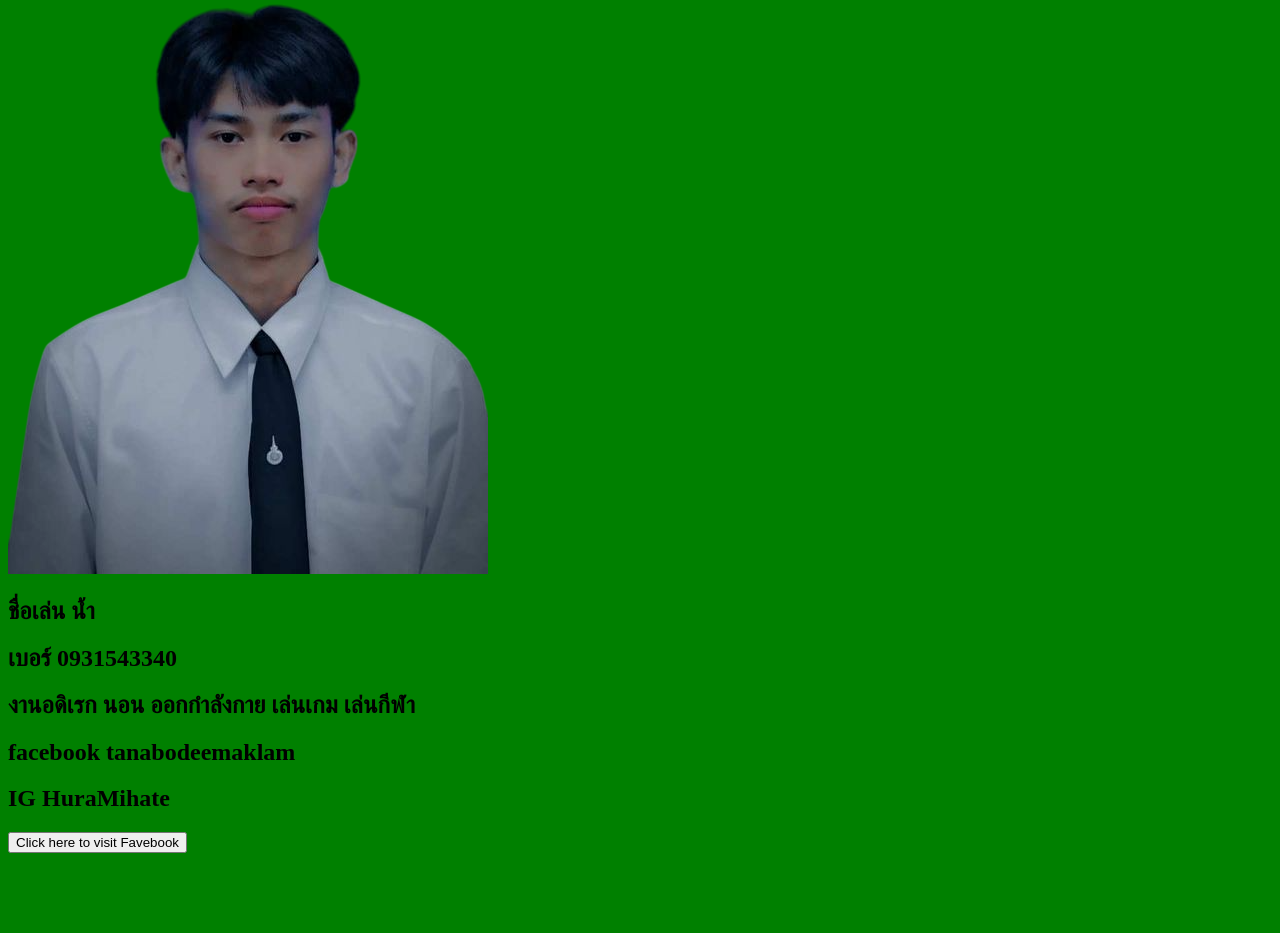
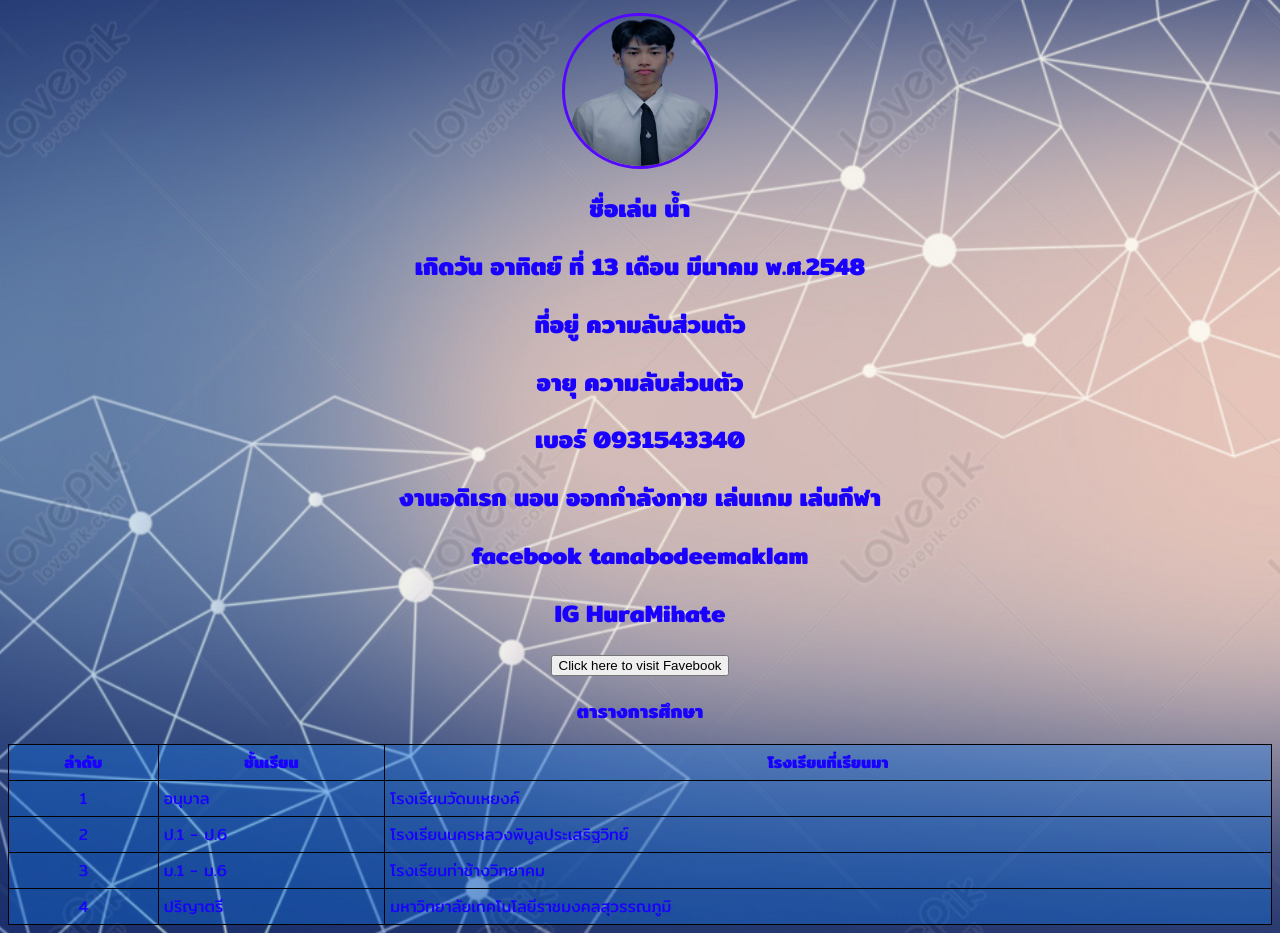
Before and after one commit to Hiura00/profile00, a plain HTML site: page index.html in a window 1280 px wide. Shown: the part 121-1054 px from the top of the page. Before the commit the page ends 982 px from the top, so only its background shows below. Drawn offline with Linux system fonts and the light colour scheme.

Commit message:
Add files via upload

```diff
--- a/index.html
+++ b/index.html
@@ -3,14 +3,47 @@
 
 <head>
     <title>Tanabodee</title>
+    <link rel="preconnect" href="https://fonts.googleapis.com">
+    <link rel="preconnect" href="https://fonts.gstatic.com" crossorigin>
+    <link href="https://fonts.googleapis.com/css2?family=Mitr:wght@200;300;400;500;600;700&display=swap"
+        rel="stylesheet">
+
+
 </head>
 
-<body style= " background-color: Green;">
+<style>
+    body {
+        color: rgb(25, 0, 255);
+        font-family: "Mitr", sans-serif;
+        font-weight: 2000;
+        font-style: normal;
+        place-items: center;
+    }
+    table, th, td {
+  border: 1px solid black;
+  border-collapse: collapse;
+}
+th, td {
+  padding: 5px;
+  text-align: left;
+}
+
+</style>
+
+
+<body style=" background-image: url(l.jpg); background-size: cover; background-position: center;">
 
     <h1>My ธนบดี มะกล่ำ</h1>
     <p>เลขรหัสนักสึกษา 466420241063</p>
-<img src="379543792_877247860626747_2845953321992687946_n-Photoroom.png">
+    <img src="379543792_877247860626747_2845953321992687946_n-Photoroom.png" style="width: 150px;
+        height: 150px;
+        border-radius: 50%;  margin: auto;
+        display: block;
+        border: 3px solid #5507ff;">
     <h2>ชื่อเล่น น้ำ</h2>
+    <h2>เกิดวัน อาทิตย์ ที่ 13 เดือน มีนาคม พ.ศ.2548</h2>
+    <h2>ที่อยู่ ความลับส่วนตัว</h2>
+    <h2>อายุ ความลับส่วนตัว</h2>
     <h2>เบอร์ 0931543340</h2>
     <h2>งานอดิเรก นอน ออกกำลังกาย เล่นเกม เล่นกีฬา</h2>
     <h2>facebook tanabodeemaklam</h2>
@@ -18,7 +51,44 @@
     <a href="https://www.facebook.com/tanabodee.maklam" target="_blank">
         <button>Click here to visit Favebook</button>
     </a>
+    <h3>ตารางการศึกษา</h3>
+    <table border="1" cellpadding="10" cellspacing="0"
+        style="width: 100%; border-collapse: collapse; text-align: left;">
+
+        <thead>
+            <tr style="background-color: #0d81fd50; text-align: center;">
+                <th style="text-align: center;">ลำดับ</th>
+                <th style="text-align: center;">ชั้นเรียน</th>
+                <th style="text-align: center;">โรงเรียนที่เรียนมา</th>
+            </tr>
+        </thead>
+        <tbody>
+            <tr style="background-color: #0d81fd50; text-align: center;">
+                <td style="text-align: center;">1</td>
+                <td>อนุบาล</td>
+                <td>โรงเรียนวัดมเหยงค์</td>
+            </tr>
+
+            <tr style="background-color: #0d81fd50; text-align: center;">
+                <td style="text-align: center;">2</td>
+                <td>ป.1 - ป.6</td>
+                <td>โรงเรียนนครหลวงพิบูลประเสริฐวิทย์</td>
+            </tr>
+            <tr style="background-color: #0d81fd50; text-align: center;">
+                <td style="text-align: center;">3</td>
+                <td>ม.1 - ม.6</td>
+                <td>โรงเรียนท่าช้างวิทยาคม</td>
+            </tr>
+            <tr style="background-color: #0d81fd50; text-align: center;">
+                <td style="text-align: center;">4</td>
+                <td>ปริญาตรี</td>
+                <td>มหาวิทยาลัยเทคโนโลยีราชมงคลสุวรรณภูมิ</td>
+            </tr>
+        </tbody>
+    </table>
+
 
 
 </body>
+
 </html>
```
Also changed, not shown: l.jpg (added). Lines whose indentation alone changed are shown as unchanged.
